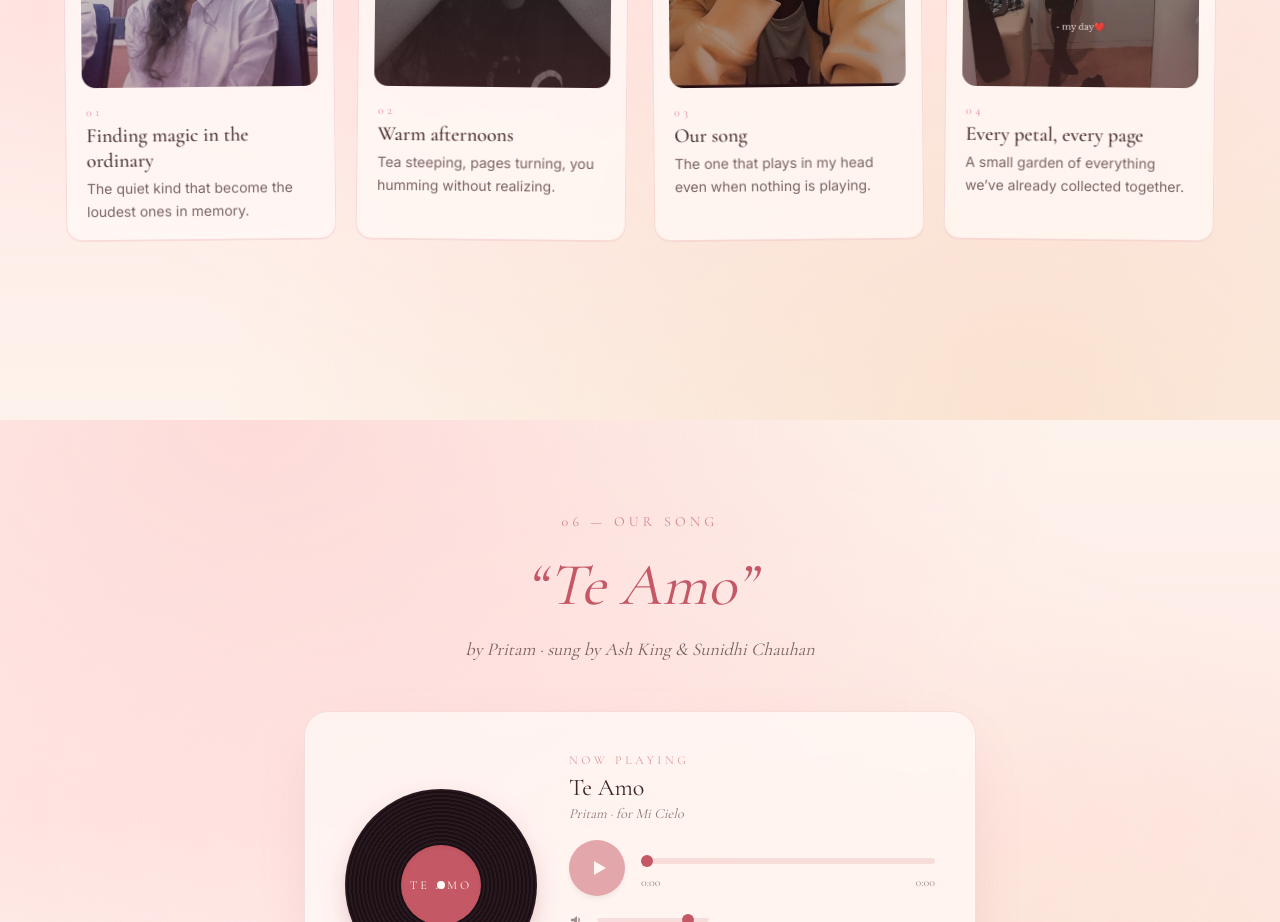
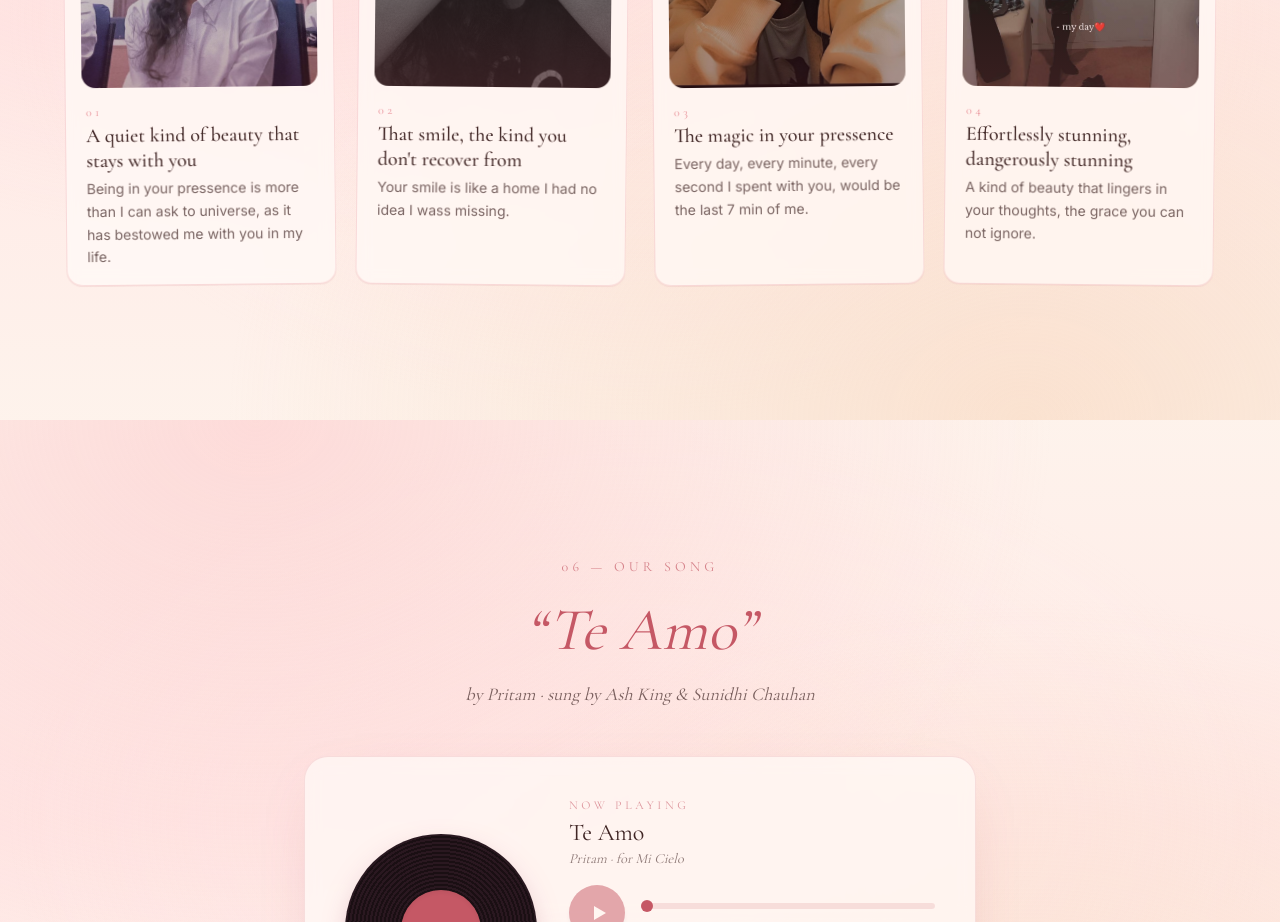
Before and after one commit to BLINDERSBLADE/shri, a Next.js app: page / in a window 1280 px wide. Shown: the part 5980-6902 px from the top of the page. Built offline with nearby package versions, Linux system fonts and the light colour scheme; no server answers.

Commit message:
feat: update memory captions and notes for deeper emotional resonance

```diff
--- a/components/memories.tsx
+++ b/components/memories.tsx
@@ -3,23 +3,23 @@ import Image from "next/image"
 const memories = [
   {
     src: "/memories/memory-1.jpg",
-    caption: "Finding magic in the ordinary",
-    note: "The quiet kind that become the loudest ones in memory.",
+    caption: "A quiet kind of beauty that stays with you",
+    note: "Being in your pressence is more than I can ask to universe, as it has bestowed me with you in my life.",
   },
   {
     src: "/memories/memory-2.jpg",
-    caption: "Warm afternoons",
-    note: "Tea steeping, pages turning, you humming without realizing.",
+    caption: "That smile, the kind you don't recover from",
+    note: "Your smile is like a home I had no idea I wass missing.",
   },
   {
     src: "/memories/memory-3.jpg",
-    caption: "Our song",
-    note: "The one that plays in my head even when nothing is playing.",
+    caption: "The magic in your pressence",
+    note: "Every day, every minute, every second I spent with you, would be the last 7 min of me.",
   },
   {
     src: "/memories/memory-4.jpg",
-    caption: "Every petal, every page",
-    note: "A small garden of everything we&rsquo;ve already collected together.",
+    caption: "Effortlessly stunning, dangerously stunning ",
+    note: "A kind of beauty that lingers in your thoughts, the grace you can not ignore.",
   },
 ]
 
```
